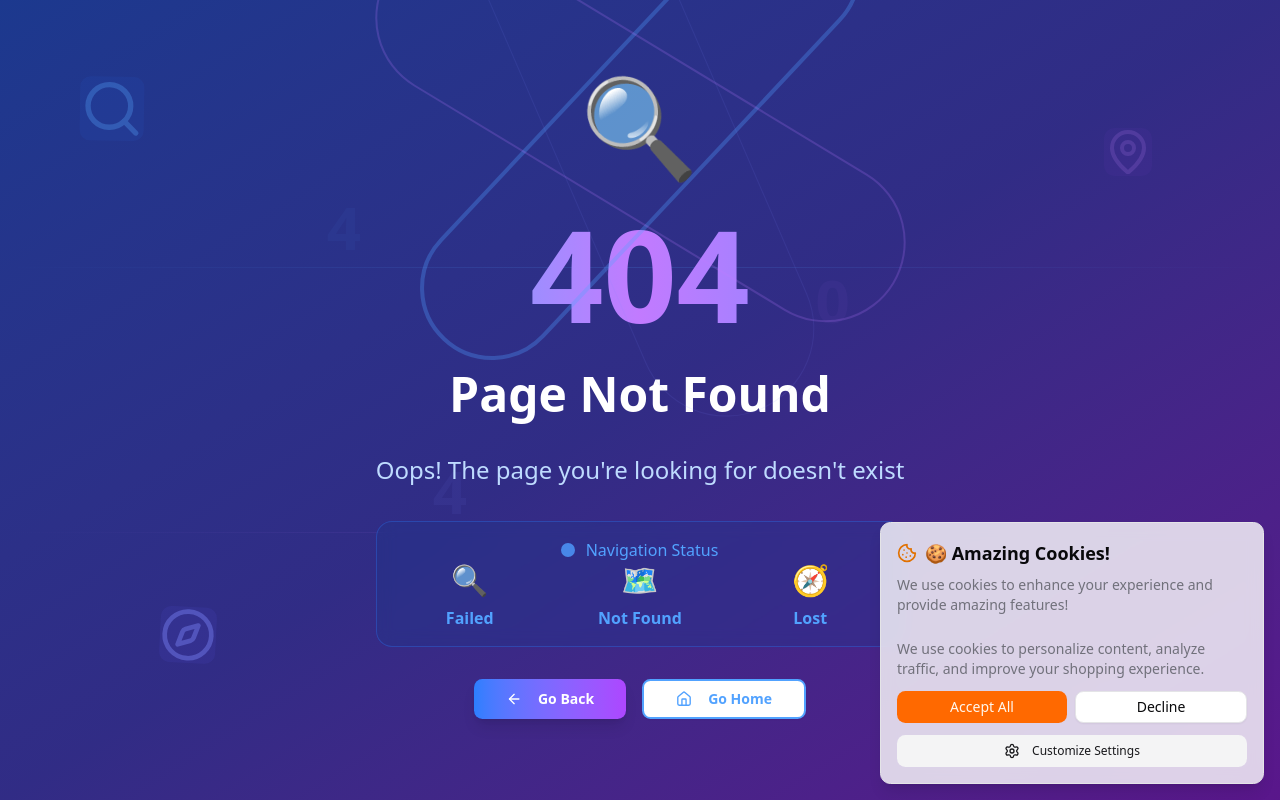
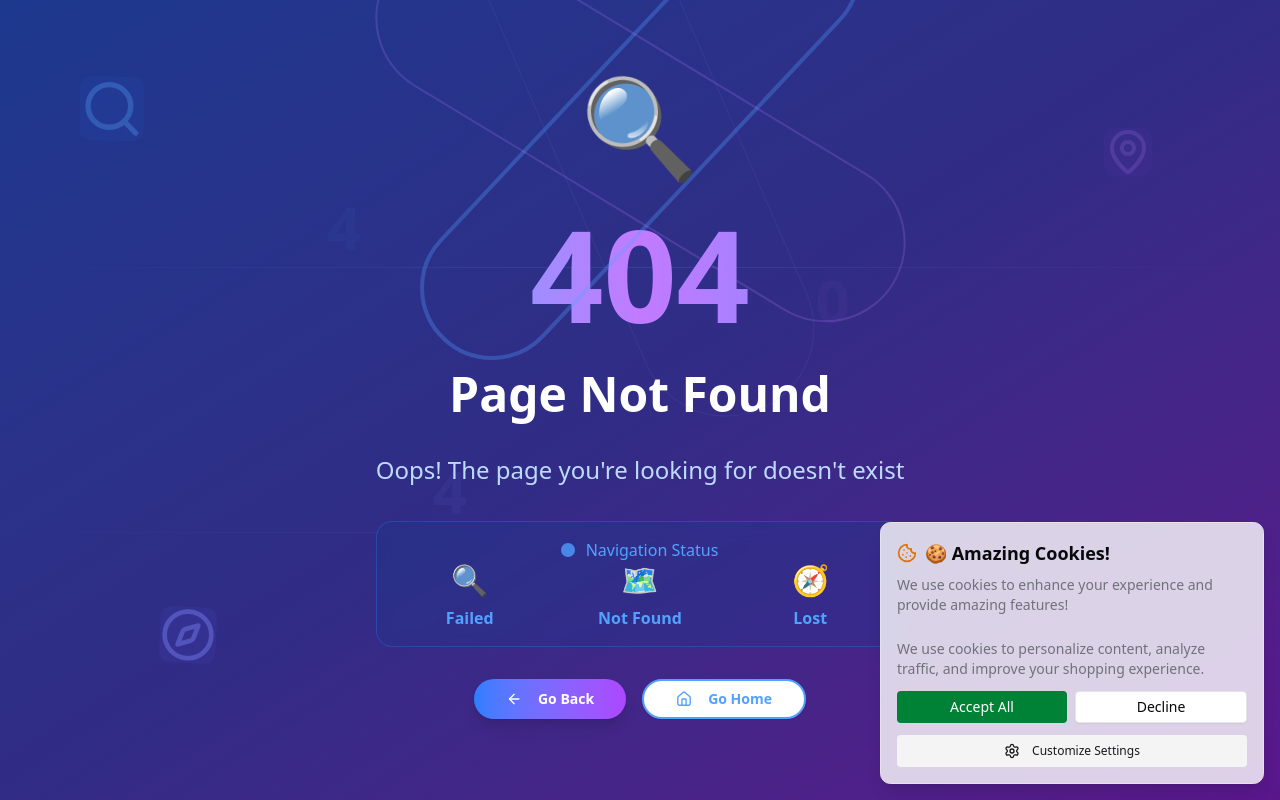
Before and after one commit to webcare-it/droploo-frontend, a React (Vite) app: page /dashboard in a window 1280 px wide. Built offline with nearby package versions, Linux system fonts and the light colour scheme.

Commit message:
[INIT] navigation

```diff
--- a/src/components/layout/header/index.tsx
+++ b/src/components/layout/header/index.tsx
@@ -3,7 +3,7 @@ import { DesktopHeader } from "./desktop";
 export const Header = () => {
   return (
     <header className="bg-background">
-      <nav className="h-20 w-full border-b border-border flex flex-col justify-center items-center bg-red-200">
+      <nav className="h-16 w-full border-b border-border flex flex-col justify-center items-center">
         <div className="container mx-auto">
           <DesktopHeader />
         </div>
--- a/src/components/ui/button.tsx
+++ b/src/components/ui/button.tsx
@@ -3,7 +3,7 @@ import { Slot } from "@radix-ui/react-slot";
 import { cva, type VariantProps } from "class-variance-authority";
 
 const buttonVariants = cva(
-  "inline-flex items-center justify-center gap-2 whitespace-nowrap rounded-md text-sm font-medium transition-all disabled:pointer-events-none disabled:opacity-50 [&_svg]:pointer-events-none [&_svg:not([class*='size-'])]:size-4 shrink-0 [&_svg]:shrink-0 outline-none focus-visible:border-ring focus-visible:ring-ring/50 focus-visible:ring-[3px] aria-invalid:ring-destructive/20 dark:aria-invalid:ring-destructive/40 aria-invalid:border-destructive cursor-pointer",
+  "inline-flex items-center justify-center gap-2 whitespace-nowrap rounded text-sm font-medium transition-all disabled:pointer-events-none disabled:opacity-50 [&_svg]:pointer-events-none [&_svg:not([class*='size-'])]:size-4 shrink-0 [&_svg]:shrink-0 outline-none focus-visible:border-ring focus-visible:ring-ring/50 focus-visible:ring-[3px] aria-invalid:ring-destructive/20 dark:aria-invalid:ring-destructive/40 aria-invalid:border-destructive cursor-pointer",
   {
     variants: {
       variant: {
@@ -20,9 +20,9 @@ const buttonVariants = cva(
       },
       size: {
         default: "h-9 px-4 py-2 has-[>svg]:px-3",
-        sm: "h-8 rounded-md gap-1.5 px-3 has-[>svg]:px-2.5",
+        sm: "h-8 rounded gap-1.5 px-3 has-[>svg]:px-2.5",
         xs: "h-6 rounded-sm gap-1.5 px-1.5 text-xs has-[>svg]:px-1",
-        lg: "h-10 rounded-md px-6 has-[>svg]:px-4",
+        lg: "h-10 rounded px-6 has-[>svg]:px-4",
         icon: "size-9",
         "icon-sm": "size-8",
         "icon-lg": "size-10",
--- a/src/components/ui/navigation-menu.tsx
+++ b/src/components/ui/navigation-menu.tsx
@@ -44,6 +44,10 @@ function NavigationMenuList({
   );
 }
 
+const navigationMenuItem = cva(
+  "group inline-flex h-10 w-max items-center justify-center rounded px-4 py-2 text-sm font-medium hover:bg-primary/10 hover:text-primary focus:bg-primary focus:text-primary cursor-pointer"
+);
+
 function NavigationMenuItem({
   className,
   ...props
@@ -58,7 +62,7 @@ function NavigationMenuItem({
 }
 
 const navigationMenuTriggerStyle = cva(
-  "group inline-flex h-9 w-max items-center justify-center rounded-md bg-background px-4 py-2 text-sm font-medium hover:bg-accent hover:text-accent-foreground focus:bg-accent focus:text-accent-foreground disabled:pointer-events-none disabled:opacity-50 data-[state=open]:hover:bg-accent data-[state=open]:text-accent-foreground data-[state=open]:focus:bg-accent data-[state=open]:bg-accent/50 focus-visible:ring-ring/50 outline-none transition-[color,box-shadow] focus-visible:ring-[3px] focus-visible:outline-1"
+  "group inline-flex h-10 w-max items-center justify-center rounded px-4 py-2 text-sm font-medium hover:bg-primary/10 hover:text-primary focus:bg-primary focus:text-primary disabled:pointer-events-none disabled:opacity-50 data-[state=open]:hover:bg-primary/10 data-[state=open]:text-primary data-[state=open]:focus:bg-primary/10 data-[state=open]:bg-primary/10 focus-visible:ring-ring/10 outline-none transition-[color,box-shadow] focus-visible:ring-[3px] focus-visible:outline-1 cursor-pointer"
 );
 
 function NavigationMenuTrigger({
@@ -102,11 +106,11 @@ function NavigationMenuViewport({
   ...props
 }: React.ComponentProps<typeof NavigationMenuPrimitive.Viewport>) {
   return (
-    <div className={cn("fixed top-20 left-0 right-0 isolate z-50 w-full")}>
+    <div className={cn("fixed top-16 left-0 right-0 isolate z-50 w-full")}>
       <NavigationMenuPrimitive.Viewport
         data-slot="navigation-menu-viewport"
         className={cn(
-          "origin-top bg-popover text-popover-foreground data-[state=open]:animate-in data-[state=closed]:animate-out data-[state=open]:slide-in-from-top-2 data-[state=closed]:slide-out-to-top-2 data-[state=open]:fade-in data-[state=closed]:fade-out h-[var(--radix-navigation-menu-viewport-height)] w-full overflow-hidden border shadow",
+          "origin-top bg-popover text-popover-foreground data-[state=open]:animate-in data-[state=closed]:animate-out data-[state=open]:slide-in-from-top-2 data-[state=closed]:slide-out-to-top-2 data-[state=open]:fade-in data-[state=closed]:fade-out h-[var(--radix-navigation-menu-viewport-height)] w-full overflow-hidden shadow-2xl",
           className
         )}
         {...props}
@@ -157,5 +161,6 @@ export {
   NavigationMenuLink,
   NavigationMenuIndicator,
   NavigationMenuViewport,
+  navigationMenuItem,
   navigationMenuTriggerStyle,
 };
--- a/src/index.css
+++ b/src/index.css
@@ -57,8 +57,8 @@ html {
   --card-foreground: oklch(0.141 0.005 285.823);
   --popover: oklch(1 0 0);
   --popover-foreground: oklch(0.141 0.005 285.823);
-  --primary: oklch(0.705 0.213 47.604);
-  --primary-foreground: oklch(0.98 0.016 73.684);
+  --primary: oklch(0.527 0.154 150.069);
+  --primary-foreground: oklch(1 0 0);
   --secondary: oklch(0.967 0.001 286.375);
   --secondary-foreground: oklch(0.21 0.006 285.885);
   --muted: oklch(0.967 0.001 286.375);
@@ -68,20 +68,20 @@ html {
   --destructive: oklch(0.577 0.245 27.325);
   --border: oklch(0.92 0.004 286.32);
   --input: oklch(0.92 0.004 286.32);
-  --ring: oklch(0.705 0.213 47.604);
-  --chart-1: oklch(0.646 0.222 41.116);
-  --chart-2: oklch(0.6 0.118 184.704);
-  --chart-3: oklch(0.398 0.07 227.392);
-  --chart-4: oklch(0.828 0.189 84.429);
-  --chart-5: oklch(0.769 0.188 70.08);
+  --ring: oklch(0.841 0.238 128.85);
+  --chart-1: oklch(0.871 0.15 154.449);
+  --chart-2: oklch(0.723 0.219 149.579);
+  --chart-3: oklch(0.627 0.194 149.214);
+  --chart-4: oklch(0.527 0.154 150.069);
+  --chart-5: oklch(0.448 0.119 151.328);
   --sidebar: oklch(0.985 0 0);
   --sidebar-foreground: oklch(0.141 0.005 285.823);
-  --sidebar-primary: oklch(0.705 0.213 47.604);
-  --sidebar-primary-foreground: oklch(0.98 0.016 73.684);
+  --sidebar-primary: oklch(0.648 0.2 131.684);
+  --sidebar-primary-foreground: oklch(0.986 0.031 120.757);
   --sidebar-accent: oklch(0.967 0.001 286.375);
   --sidebar-accent-foreground: oklch(0.21 0.006 285.885);
   --sidebar-border: oklch(0.92 0.004 286.32);
-  --sidebar-ring: oklch(0.705 0.213 47.604);
+  --sidebar-ring: oklch(0.841 0.238 128.85);
 }
 
 .dark {
@@ -91,8 +91,8 @@ html {
   --card-foreground: oklch(0.985 0 0);
   --popover: oklch(0.21 0.006 285.885);
   --popover-foreground: oklch(0.985 0 0);
-  --primary: oklch(0.646 0.222 41.116);
-  --primary-foreground: oklch(0.98 0.016 73.684);
+  --primary: oklch(0.527 0.154 150.069);
+  --primary-foreground: oklch(1 0 0);
   --secondary: oklch(0.274 0.006 286.033);
   --secondary-foreground: oklch(0.985 0 0);
   --muted: oklch(0.274 0.006 286.033);
@@ -102,20 +102,20 @@ html {
   --destructive: oklch(0.704 0.191 22.216);
   --border: oklch(1 0 0 / 10%);
   --input: oklch(1 0 0 / 15%);
-  --ring: oklch(0.646 0.222 41.116);
-  --chart-1: oklch(0.488 0.243 264.376);
-  --chart-2: oklch(0.696 0.17 162.48);
-  --chart-3: oklch(0.769 0.188 70.08);
-  --chart-4: oklch(0.627 0.265 303.9);
-  --chart-5: oklch(0.645 0.246 16.439);
+  --ring: oklch(0.405 0.101 131.063);
+  --chart-1: oklch(0.871 0.15 154.449);
+  --chart-2: oklch(0.723 0.219 149.579);
+  --chart-3: oklch(0.627 0.194 149.214);
+  --chart-4: oklch(0.527 0.154 150.069);
+  --chart-5: oklch(0.448 0.119 151.328);
   --sidebar: oklch(0.21 0.006 285.885);
   --sidebar-foreground: oklch(0.985 0 0);
-  --sidebar-primary: oklch(0.646 0.222 41.116);
-  --sidebar-primary-foreground: oklch(0.98 0.016 73.684);
+  --sidebar-primary: oklch(0.768 0.233 130.85);
+  --sidebar-primary-foreground: oklch(0.986 0.031 120.757);
   --sidebar-accent: oklch(0.274 0.006 286.033);
   --sidebar-accent-foreground: oklch(0.985 0 0);
   --sidebar-border: oklch(1 0 0 / 10%);
-  --sidebar-ring: oklch(0.646 0.222 41.116);
+  --sidebar-ring: oklch(0.405 0.101 131.063);
 }
 
 @layer base {
```
Also changed, not shown: src/components/layout/header/desktop.tsx (+24 -32 lines).
